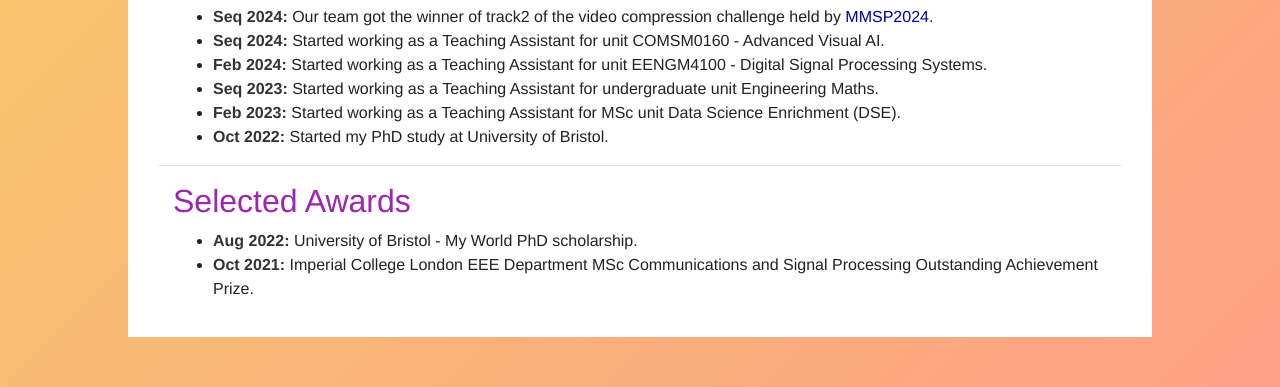
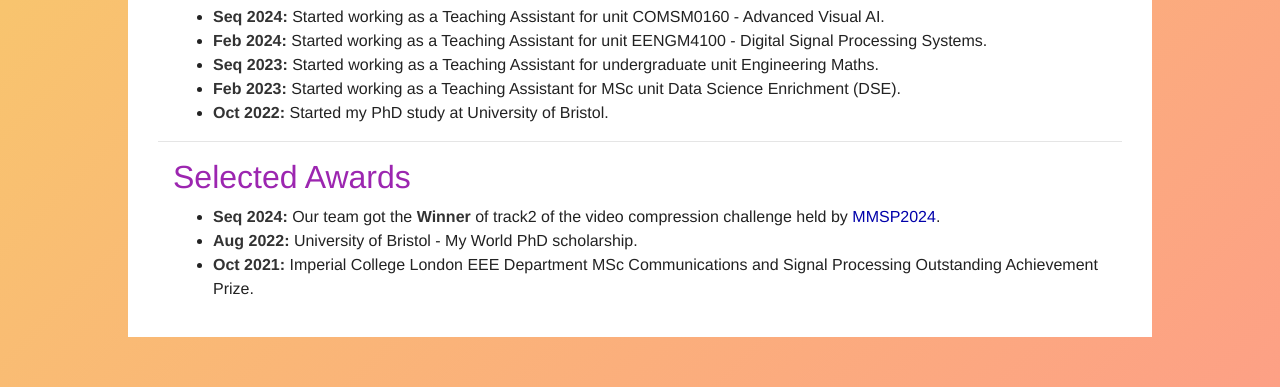
Before and after one commit to YuxuanJJ/YuxuanJJ.github.io, a plain HTML site: page index.html in a window 1280 px wide. Shown: the part 677-1064 px from the top of the page. Drawn offline with nearby package versions, Linux system fonts and the light colour scheme; some icons are missing.

Commit message:
Update index.html

```diff
--- a/index.html
+++ b/index.html
@@ -94,7 +94,6 @@
             <div class="container-md">
                 <h2 id="projects">News & Activities</h2>
                 <ul>
-				<li><b>Seq 2024:</b> Our team got the winner of track2 of the video compression challenge held by <A HREF="https://faculty.ustc.edu.cn/lil1/en/zdylm/991871/list/index.htm">MMSP2024</a>.
 				<li><b>Seq 2024:</b> Started working as a Teaching Assistant for unit COMSM0160 - Advanced Visual AI.
 				<li><b>Feb 2024:</b> Started working as a Teaching Assistant for unit EENGM4100 - Digital Signal Processing Systems.
 				<li><b>Seq 2023:</b> Started working as a Teaching Assistant for undergraduate unit Engineering Maths.
@@ -105,6 +104,7 @@
 			<div class="container-md">
                 <h2 id="projects">Selected Awards</h2>
                 <ul>
+				<li><b>Seq 2024:</b> Our team got the <b>Winner</b> of track2 of the video compression challenge held by <A HREF="https://faculty.ustc.edu.cn/lil1/en/zdylm/991871/list/index.htm">MMSP2024</a>.
 				<li><b>Aug 2022:</b> University of Bristol - My World PhD scholarship.
 				<li><b>Oct 2021:</b> Imperial College London EEE Department MSc Communications and Signal Processing Outstanding Achievement Prize.
 			</div>
```
